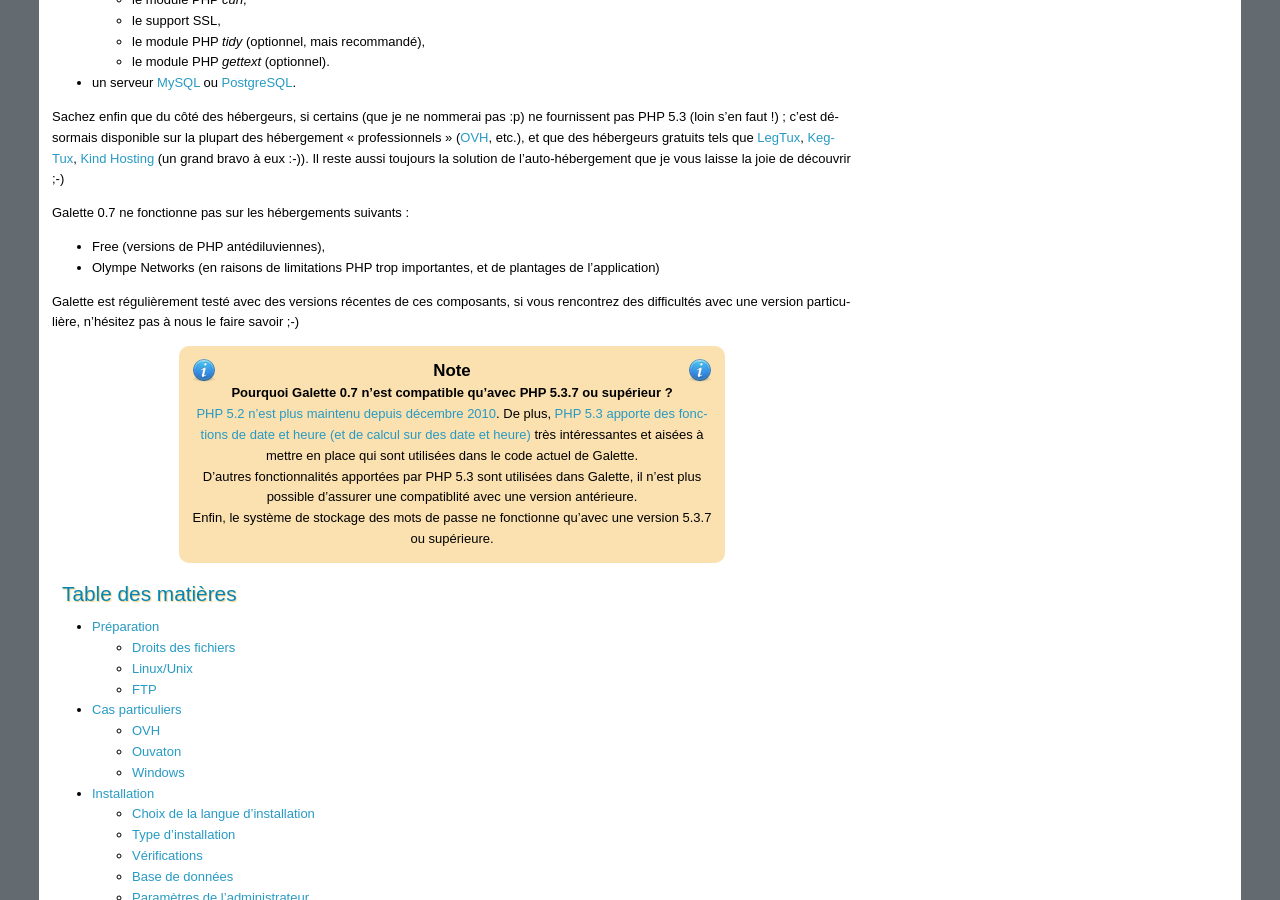
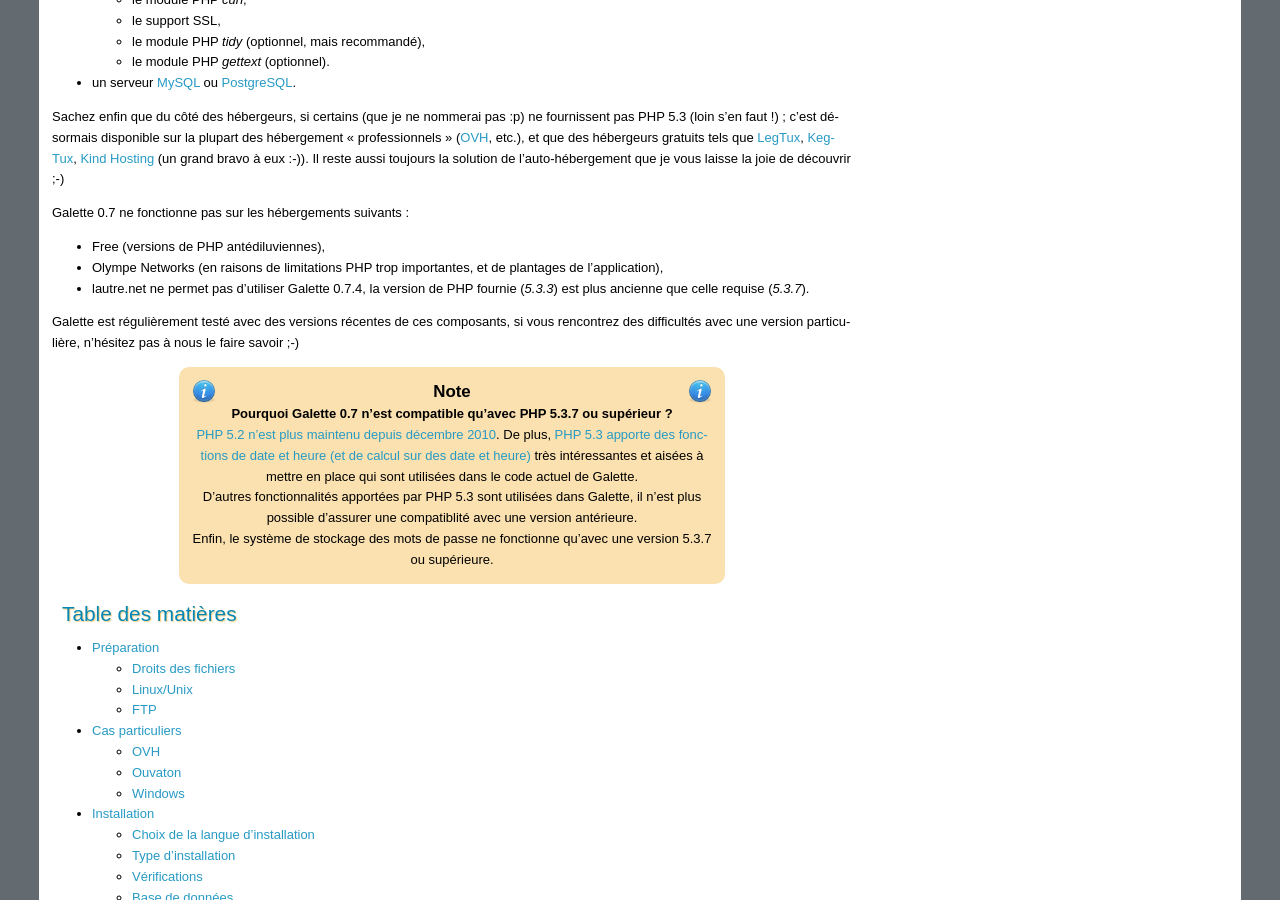
Before and after one commit to galette/galettedoc, a Sphinx documentation site: the page built from source/installation/index.rst, in a window 1280 px wide and 900 px high, scrolled down 773 px. Built offline with Sphinx 7.4.7, drawn with Linux system fonts in a browser that asks for light colours.

Commit message:
lautre.net est incompatible avec Galette 0.7.4

```diff
--- a/source/installation/index.rst
+++ b/source/installation/index.rst
@@ -46,7 +46,8 @@ Sachez enfin que du côté des hébergeurs, si certains (que je ne nommerai pas
 Galette 0.7 ne fonctionne pas sur les hébergements suivants :
 
 * Free (versions de PHP antédiluviennes),
-* Olympe Networks (en raisons de limitations PHP trop importantes, et de plantages de l'application)
+* Olympe Networks (en raisons de limitations PHP trop importantes, et de plantages de l'application),
+* lautre.net ne permet pas d'utiliser Galette 0.7.4, la version de PHP fournie (`5.3.3`) est plus ancienne que celle requise (`5.3.7`).
 
 Galette est régulièrement testé avec des versions récentes de ces composants, si vous rencontrez des difficultés avec une version particulière, n'hésitez pas à nous le faire savoir ;-)
 
```
